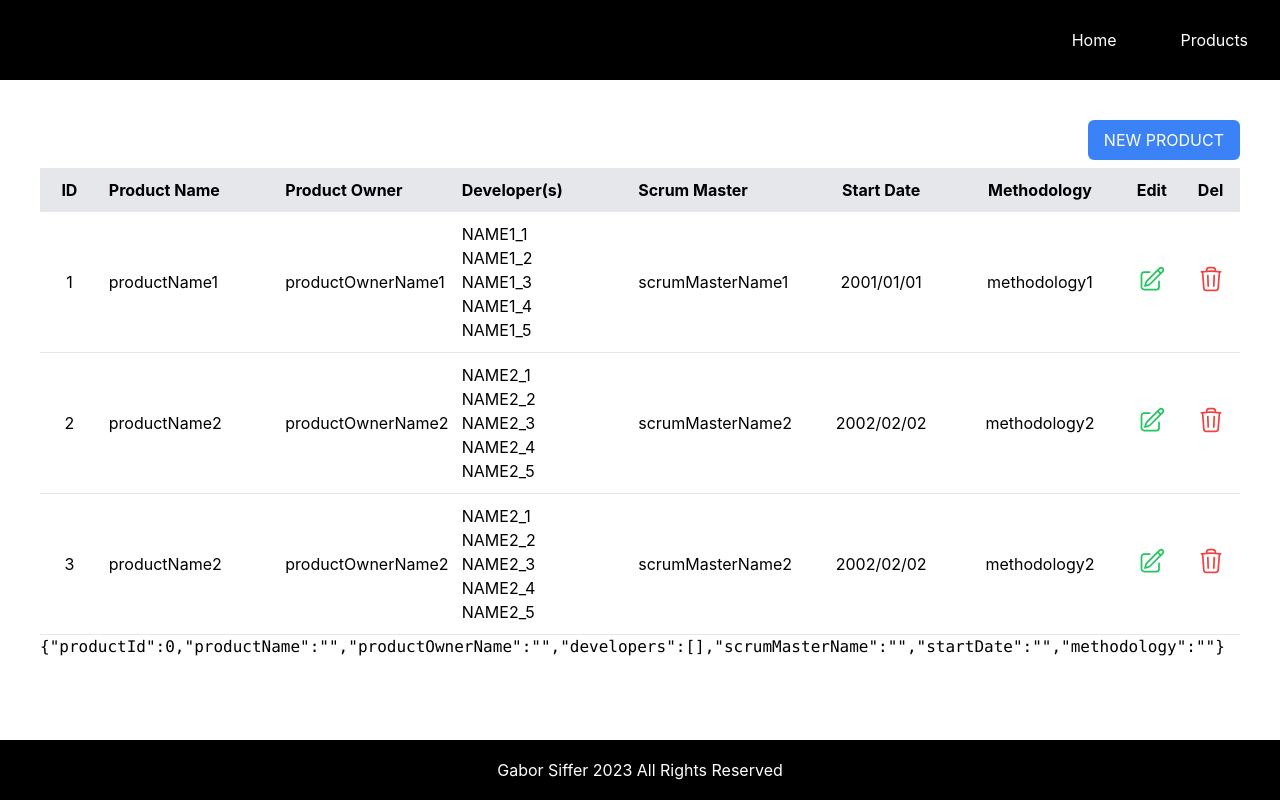
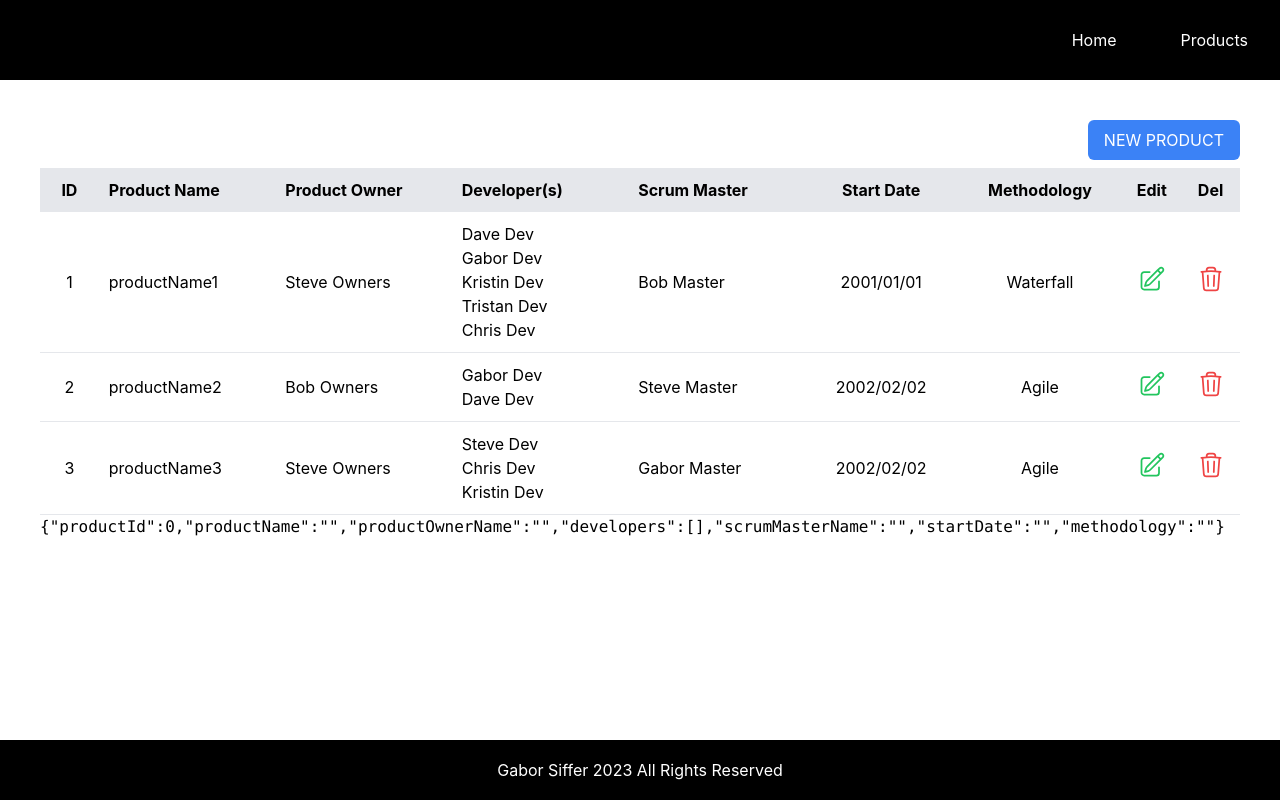
Before and after one commit to gsiffer/gabor-siffer-IS24-full-stack-competition-req97073, a Next.js app: page /products in a window 1280 px wide. Built offline with nearby package versions, Linux system fonts and the light colour scheme.

Commit message:
Add validation and edit product functions

```diff
--- a/data/products.js
+++ b/data/products.js
@@ -2,28 +2,34 @@ export const products = [
   {
     productId: 1,
     productName: "productName1",
-    productOwnerName: "productOwnerName1",
-    developers: ["NAME1_1", "NAME1_2", "NAME1_3", "NAME1_4", "NAME1_5"],
-    scrumMasterName: "scrumMasterName1",
+    productOwnerName: "Steve Owners",
+    developers: [
+      "Dave Dev",
+      "Gabor Dev",
+      "Kristin Dev",
+      "Tristan Dev",
+      "Chris Dev",
+    ],
+    scrumMasterName: "Bob Master",
     startDate: "2001/01/01",
-    methodology: "methodology1",
+    methodology: "Waterfall",
   },
   {
     productId: 2,
     productName: "productName2",
-    productOwnerName: "productOwnerName2",
-    developers: ["NAME2_1", "NAME2_2", "NAME2_3", "NAME2_4", "NAME2_5"],
-    scrumMasterName: "scrumMasterName2",
+    productOwnerName: "Bob Owners",
+    developers: ["Gabor Dev", "Dave Dev"],
+    scrumMasterName: "Steve Master",
     startDate: "2002/02/02",
-    methodology: "methodology2",
+    methodology: "Agile",
   },
   {
     productId: 3,
-    productName: "productName2",
-    productOwnerName: "productOwnerName2",
-    developers: ["NAME2_1", "NAME2_2", "NAME2_3", "NAME2_4", "NAME2_5"],
-    scrumMasterName: "scrumMasterName2",
+    productName: "productName3",
+    productOwnerName: "Steve Owners",
+    developers: ["Steve Dev", "Chris Dev", "Kristin Dev"],
+    scrumMasterName: "Gabor Master",
     startDate: "2002/02/02",
-    methodology: "methodology2",
+    methodology: "Agile",
   },
 ];
--- a/src/components/Product.js
+++ b/src/components/Product.js
@@ -1,6 +1,6 @@
 import React from "react";
-import PencilSquare from "@/components/icons/PencilSquare";
-import Trash from "@/components/icons/Trash";
+import PencilSquareIcon from "@/components/icons/PencilSquareIcon";
+import TrashIcon from "@/components/icons/TrashIcon";
 
 const Product = ({ product, handleClickEdit, handleClickDelete }) => {
   return (
@@ -20,13 +20,13 @@ const Product = ({ product, handleClickEdit, handleClickDelete }) => {
         <td className="text-center">{product.startDate}</td>
         <td className="text-center">{product.methodology}</td>
         <td className="text-center">
-          <button onClick={() => handleClickEdit(product.productId)}>
-            <PencilSquare title="Edit product" />
+          <button onClick={() => handleClickEdit(product)}>
+            <PencilSquareIcon title="Edit product" />
           </button>
         </td>
         <td className="text-center">
           <button onClick={() => handleClickDelete(product.productId)}>
-            <Trash title="Delete product" />
+            <TrashIcon title="Delete product" />
           </button>
         </td>
       </tr>
--- a/src/pages/api/products/index.js
+++ b/src/pages/api/products/index.js
@@ -2,12 +2,27 @@ import { products } from "../../../../data/products";
 
 export default function handler(req, res) {
   if (req.method === "GET") {
-    console.log("GET - 200");
     res.status(200).json(products);
   } else if (req.method === "POST") {
-    console.log("POST - 201");
     const product = req.body.product;
     products.push(product);
     res.status(201).json(product);
+  } else if (req.method === "DELETE") {
+    const { productId } = req.query;
+    console.log(req.query);
+    const deletedProduct = products.find(
+      (product) => product.productId === parseInt(productId)
+    );
+
+    const index = products.findIndex(
+      (product) => product.productId === parseInt(productId)
+    );
+
+    products.splice(index, 1);
+
+    res.status(200).json(deletedProduct);
   }
 }
+
+// const {productId} = req.query
+// const product = products.find((product => product.id === parseInt(productId)))
--- a/src/pages/products/index.js
+++ b/src/pages/products/index.js
@@ -6,16 +6,11 @@ import DatePicker from "react-datepicker";
 import "react-datepicker/dist/react-datepicker.css";
 import Product from "@/components/Product";
 import SlidingPanel from "@/components/SlidingPanel";
-import Close from "@/components/icons/Close";
+import CloseIcon from "@/components/icons/CloseIcon";
 
 const Products = () => {
   const MAX_DEVELOPERS = 5;
-  const [products, setProducts] = useState([]);
-  const [isPanelSlide, setIsPanelSlide] = useState(false);
-  const [isNewProduct, setIsNewProduct] = useState(false);
-  const [isEditProduct, setIsEditProduct] = useState(false);
-
-  const [formData, setFormData] = useState({
+  const EMPTY_PRODUCT = {
     productId: 0,
     productName: "",
     productOwnerName: "",
@@ -23,7 +18,13 @@ const Products = () => {
     scrumMasterName: "",
     startDate: "",
     methodology: "",
-  });
+  };
+  const [products, setProducts] = useState([]);
+  const [isPanelSlide, setIsPanelSlide] = useState(false);
+  const [isNewProduct, setIsNewProduct] = useState(false);
+  const [isEditProduct, setIsEditProduct] = useState(false);
+  const [isSaveClicked, setIsSaveClicked] = useState(false);
+  const [formData, setFormData] = useState(EMPTY_PRODUCT);
 
   const methodologies = [
     { value: "Agile", label: "Agile" },
@@ -93,6 +94,17 @@ const Products = () => {
     setProducts([...products, data]);
   };
 
+  const deleteProduct = async (id) => {
+    console.log(id);
+    const response = await fetch(`/api/products/${id}`, {
+      method: "DELETE",
+      headers: {
+        "Content-type": "application/json",
+      },
+    });
+    // setTasks(tasks.filter((task) => task.id !== id));
+  };
+
   const handleChangeDevelopers = (e) => {
     setFormData({
       ...formData,
@@ -122,11 +134,15 @@ const Products = () => {
 
   const handleClickCancel = (e) => {
     e.preventDefault();
+    clearFormData();
+  };
+
+  const clearFormData = () => {
     setIsPanelSlide(false);
     setIsNewProduct(false);
     setIsEditProduct(false);
-
-    // Object.keys(formData).map((item, index) => console.log(formData[item]));
+    setIsSaveClicked(false);
+    setFormData(EMPTY_PRODUCT);
   };
 
   const handleClickNewProduct = () => {
@@ -146,27 +162,47 @@ const Products = () => {
     return Math.max(...productIds) + 1;
   };
 
-  const handleClickEditProduct = (id) => {
+  const handleClickEditProduct = (product) => {
     setIsPanelSlide(true);
     setIsEditProduct(true);
-    console.log(id);
+    setFormData(product);
   };
 
   const handleClickSave = (e) => {
     e.preventDefault();
+    setIsSaveClicked(true);
 
-    setIsPanelSlide(false);
-    setIsNewProduct(false);
-    setIsEditProduct(false);
+    if (formValidation()) {
+      addProduct(formData);
+      clearFormData();
+    }
+  };
 
-    addProduct(formData);
+  const formValidation = () => {
+    if (
+      formData.productName.trim().length === 0 ||
+      formData.productOwnerName.length === 0 ||
+      formData.developers.length === 0 ||
+      formData.scrumMasterName.length === 0 ||
+      formData.startDate.length === 0 ||
+      formData.methodology.length === 0
+    ) {
+      return false;
+    }
+    return true;
   };
 
   const handleClickDeleteProduct = (id) => {
+    deleteProduct(id);
     console.log(id);
   };
 
-  const setProductToEmpty = () => {};
+  const dropDownValidationStyle = {
+    control: (base, state) => ({
+      ...base,
+      borderColor: "red",
+    }),
+  };
 
   return (
     <>
@@ -220,7 +256,7 @@ const Products = () => {
                 "
             onClick={handleClickCancel}
           >
-            <Close />
+            <CloseIcon />
           </button>
         </div>
         {/* Form elements to add or edit a product */}
@@ -236,12 +272,21 @@ const Products = () => {
               disabled
             ></input>
           </div>
+
           {/* Product Name input field */}
           <div className="flex flex-col">
+            <div className="flex">
               <label>Product Name</label>
+              <span className="text-red-500">*</span>
+            </div>
             <input
-              className="border rounded h-[36px]"
+              className={`border rounded h-[36px] ${
+                isSaveClicked &&
+                formData.productName.trim().length === 0 &&
+                "border-red-500"
+              }`}
               type="text"
+              value={formData.productName}
               placeholder="Product Name"
               onChange={(e) =>
                 setFormData({ ...formData, productName: e.target.value })
@@ -250,8 +295,17 @@ const Products = () => {
           </div>
           {/* Product Owner drop-down list */}
           <div>
+            <div className="flex">
               <label>Product Owner</label>
+              <span className="text-red-500">*</span>
+            </div>
+
             <Select
+              styles={
+                isSaveClicked &&
+                formData.productOwnerName.length === 0 &&
+                dropDownValidationStyle
+              }
               id="long-value-select"
               instanceId="long-value-select"
               options={productOwners}
@@ -263,10 +317,20 @@ const Products = () => {
               }
             />
           </div>
+
           {/* Developers drop-down list */}
           <div>
+            <div className="flex">
               <label>Developers</label>
+              <span className="text-red-500">*</span>
+            </div>
+
             <Select
+              styles={
+                isSaveClicked &&
+                formData.developers.length === 0 &&
+                dropDownValidationStyle
+              }
               id="long-value-select"
               instanceId="long-value-select"
               className="dropdown"
@@ -284,10 +348,20 @@ const Products = () => {
               isClearable
             />
           </div>
+
           {/* Scrum Master drop-down list */}
           <div>
+            <div className="flex">
               <label>Scrum Master</label>
+              <span className="text-red-500">*</span>
+            </div>
+
             <Select
+              styles={
+                isSaveClicked &&
+                formData.scrumMasterName.length === 0 &&
+                dropDownValidationStyle
+              }
               id="long-value-select"
               instanceId="long-value-select"
               options={scrumMasters}
@@ -299,11 +373,20 @@ const Products = () => {
               }
             />
           </div>
+
           {/* Start Date date picker */}
           <div>
+            <div className="flex">
               <label>Start Date</label>
+              <span className="text-red-500">*</span>
+            </div>
+
             <DatePicker
-              className="border h-[36px] rounded w-full"
+              className={`border h-[36px] rounded w-full ${
+                isSaveClicked &&
+                formData.startDate.length === 0 &&
+                "border-red-500"
+              }`}
               selected={Date.parse(formData.startDate)}
               onChange={(date) => {
                 handleChangeStartDate(date);
@@ -311,15 +394,26 @@ const Products = () => {
               dateFormat="yyyy/MM/dd"
               // minDate={new Date()}
               placeholderText={"Select..."}
-              isClearable
+              isClearable={isEditProduct ? false : true}
               showYearDropdown
               scrollableMonthYearDropdown
+              disabled={isEditProduct ? true : false}
             />
           </div>
+
           {/* Methodology drop-down list */}
           <div>
+            <div className="flex">
               <label>Methodology</label>
+              <span className="text-red-500">*</span>
+            </div>
+
             <Select
+              styles={
+                isSaveClicked &&
+                formData.methodology.length === 0 &&
+                dropDownValidationStyle
+              }
               id="long-value-select"
               instanceId="long-value-select"
               options={methodologies}
```
Also changed, not shown: src/components/icons/CloseIcon.js (renamed from src/components/icons/Close.js), src/components/icons/PencilSquareIcon.js (renamed from src/components/icons/PencilSquare.js), src/components/icons/TrashIcon.js (renamed from src/components/icons/Trash.js). Lines whose indentation alone changed are shown as unchanged.
